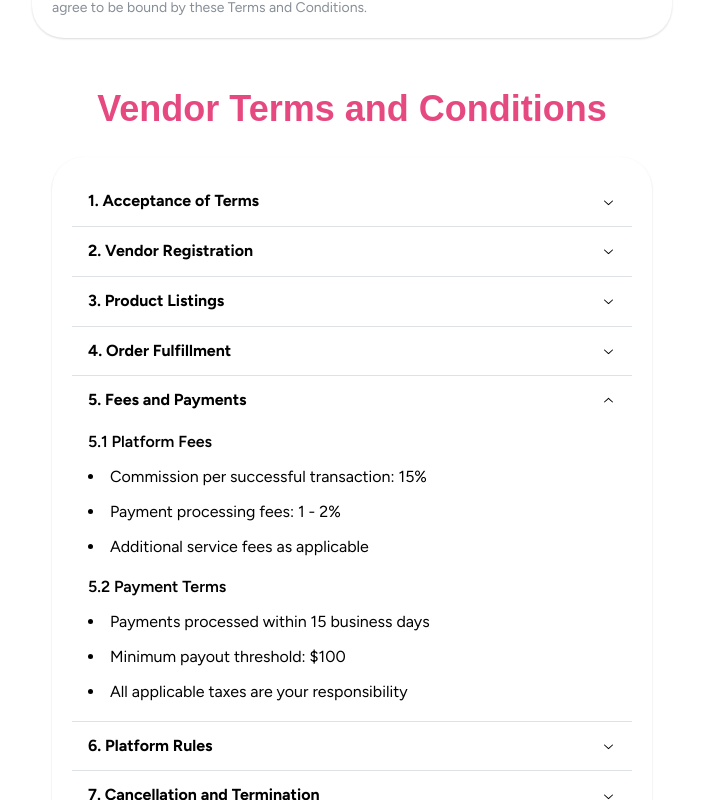
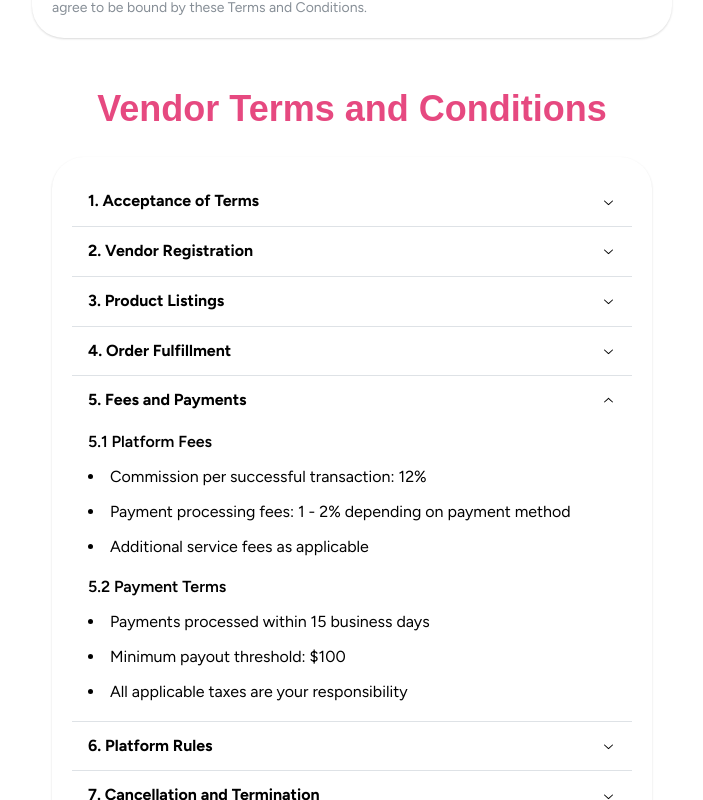
Before and after one commit to movemotiongraphics/giftkaki-website, a Next.js app: page /terms in a window 1280 px wide. Both pictures are taken after a click on the button "5. Fees and Payments". Shown: the part 1124-1924 px from the top of the page, without its empty margins (288-991 px from the left). Built offline with nearby package versions, Linux system fonts and the light colour scheme; a web font is replaced by a local one.

Commit message:
payment fees

```diff
--- a/pages/terms.tsx
+++ b/pages/terms.tsx
@@ -391,8 +391,8 @@ export default function Terms() {
                   <Box>
                     <Text fw={600}>5.1 Platform Fees</Text>
                     <List spacing="xs" mt="xs">
-                      <List.Item>Commission per successful transaction: 15%</List.Item>
-                      <List.Item>Payment processing fees: 1 - 2%</List.Item>
+                      <List.Item>Commission per successful transaction: 12%</List.Item>
+                      <List.Item>Payment processing fees: 1 - 2% depending on payment method</List.Item>
                       <List.Item>Additional service fees as applicable</List.Item>
                     </List>
                   </Box>
```
